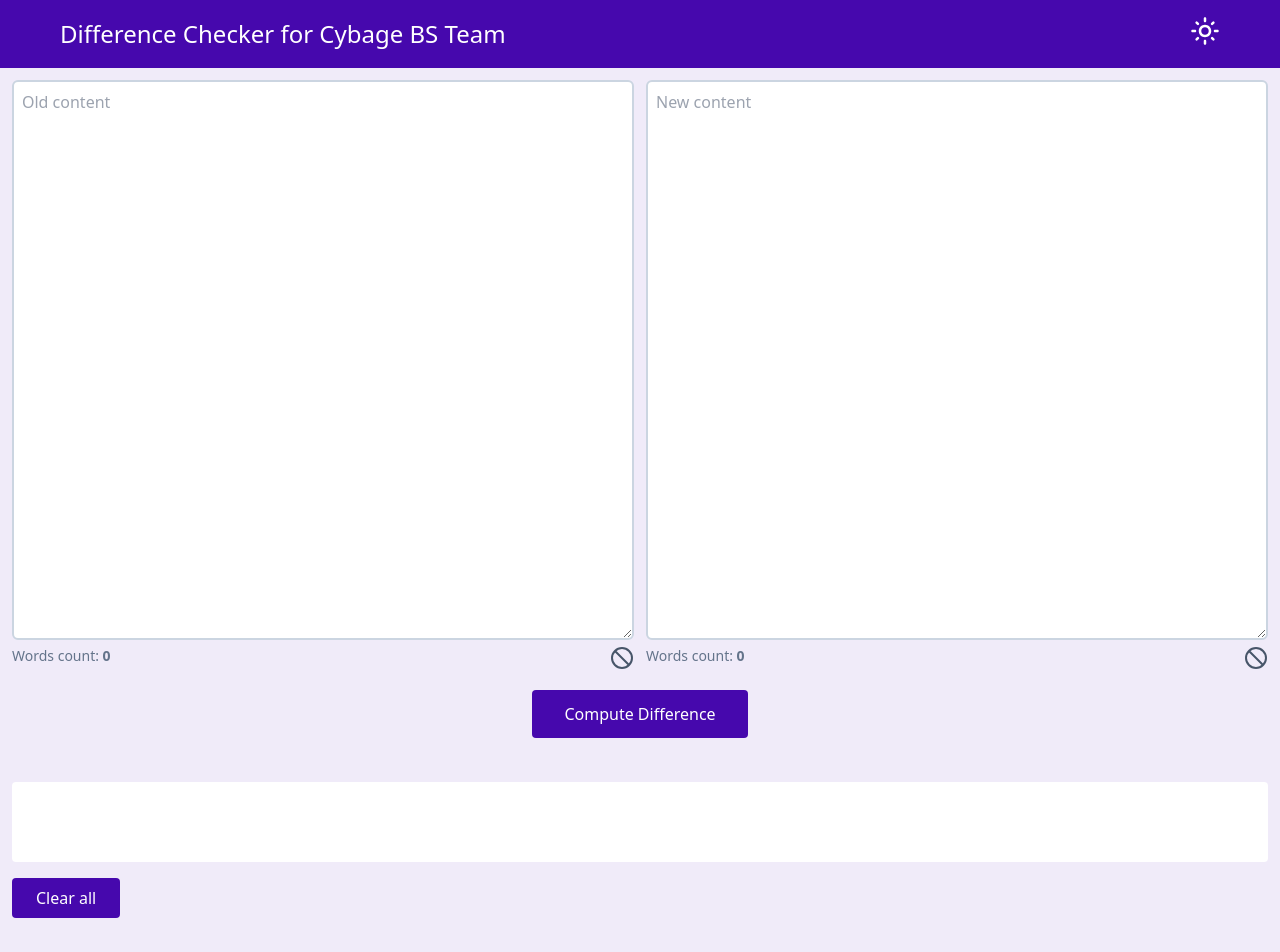
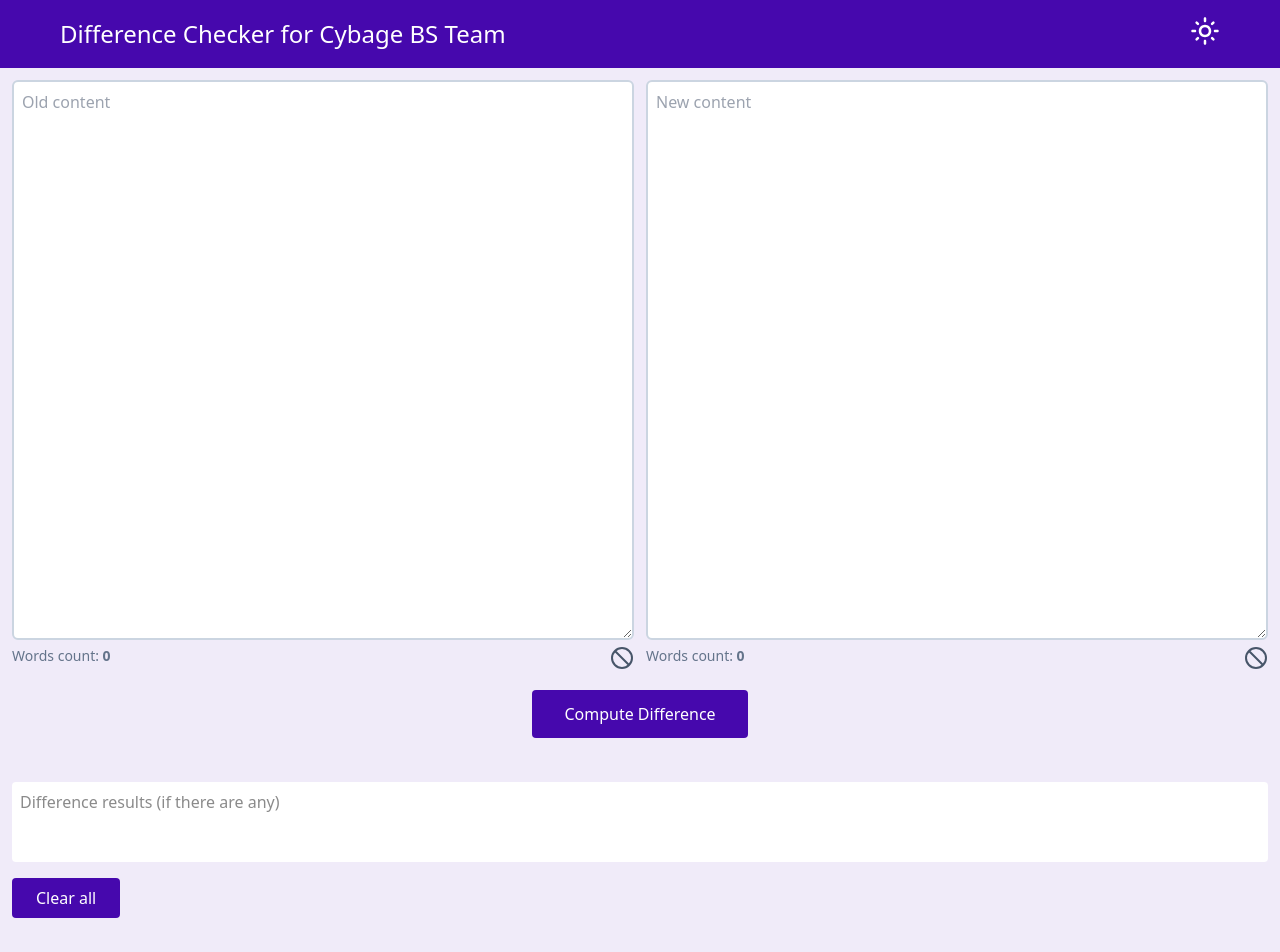
Before and after one commit to ygweric/diff-checker, a React (Vite) app: page / in a window 1280 px wide. Shown: the top 952 px of the page. Built offline with nearby package versions, Linux system fonts and the light colour scheme.

Commit message:
text color added in light mode

```diff
--- a/src/components/TextDiffChecker.jsx
+++ b/src/components/TextDiffChecker.jsx
@@ -91,7 +91,7 @@
       <div className="md:mt-11 md:m-3 m-2" id="result">
         <div className=" bg-white p-2 md:p-2 rounded min-h-20 dark:bg-[#2b2b2b] dark:text-white">
           {diff.length == 0 ? (
-            <span className="text-[#ffffffaf]">
+            <span className="text-[#676767c5] dark:text-[#ffffff89]">
               Difference results (if there are any)
             </span>
           ) : (
```
